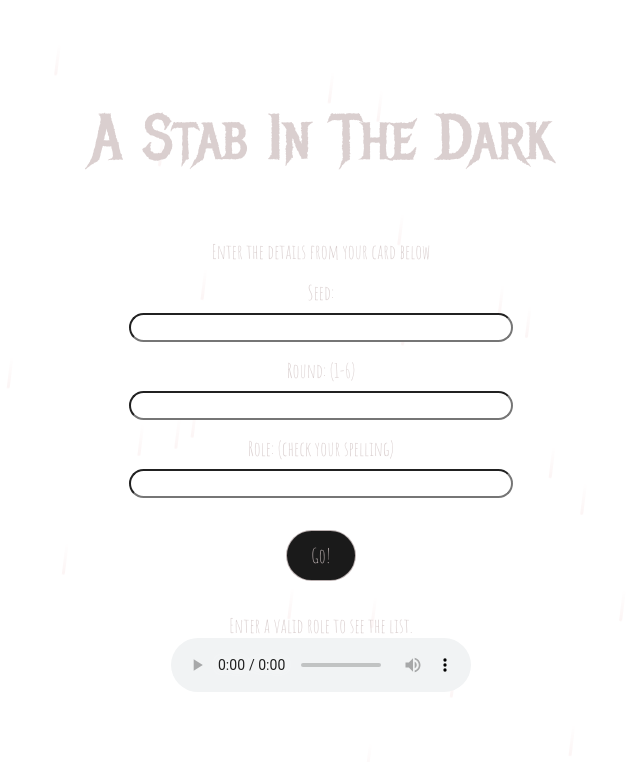
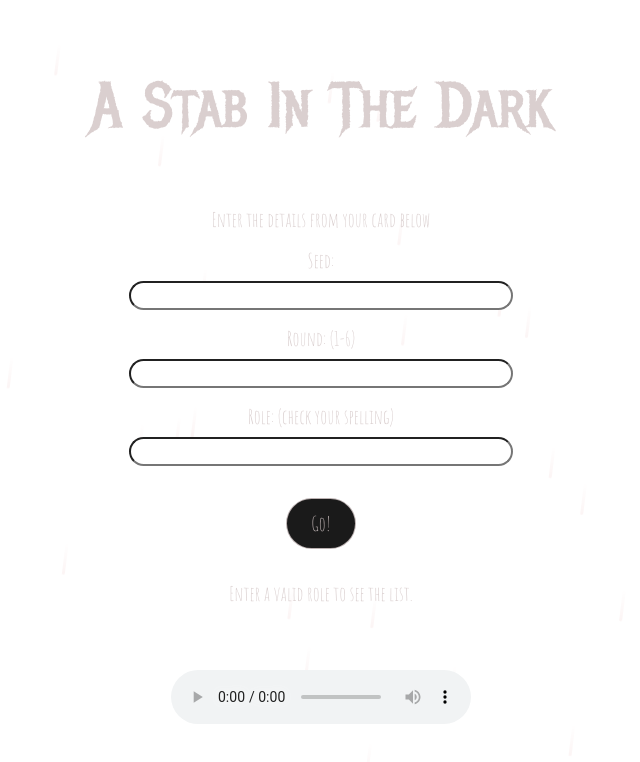
Before and after one commit to emwu1024/halloween, a React (Vite) app: page / in a window 1280 px wide. Shown: the top 762 px of the page, without its empty margins (319-959 px from the left). Built offline with nearby package versions, Linux system fonts and the light colour scheme; a web font is replaced by a local one.

Commit message:
Style audio component

```diff
--- a/src/pages/homePage/Home.css
+++ b/src/pages/homePage/Home.css
@@ -37,6 +37,10 @@ h1 {
   font-family: var(--font-family-alt);
   /* font-family: var(--font-family-body); */
   font-size: 1.25rem;
+}
+
+.audio {
+  margin-top: 4rem;
 }
 
 .input-container {
--- a/src/pages/homePage/Home.tsx
+++ b/src/pages/homePage/Home.tsx
@@ -108,7 +108,7 @@ function App() {
         </div>
       </div>
 
-      <audio src={sound} controls loop autoPlay />
+      <audio className="audio" src={sound} controls loop autoPlay />
       <Rain />
     </>
   );
```
